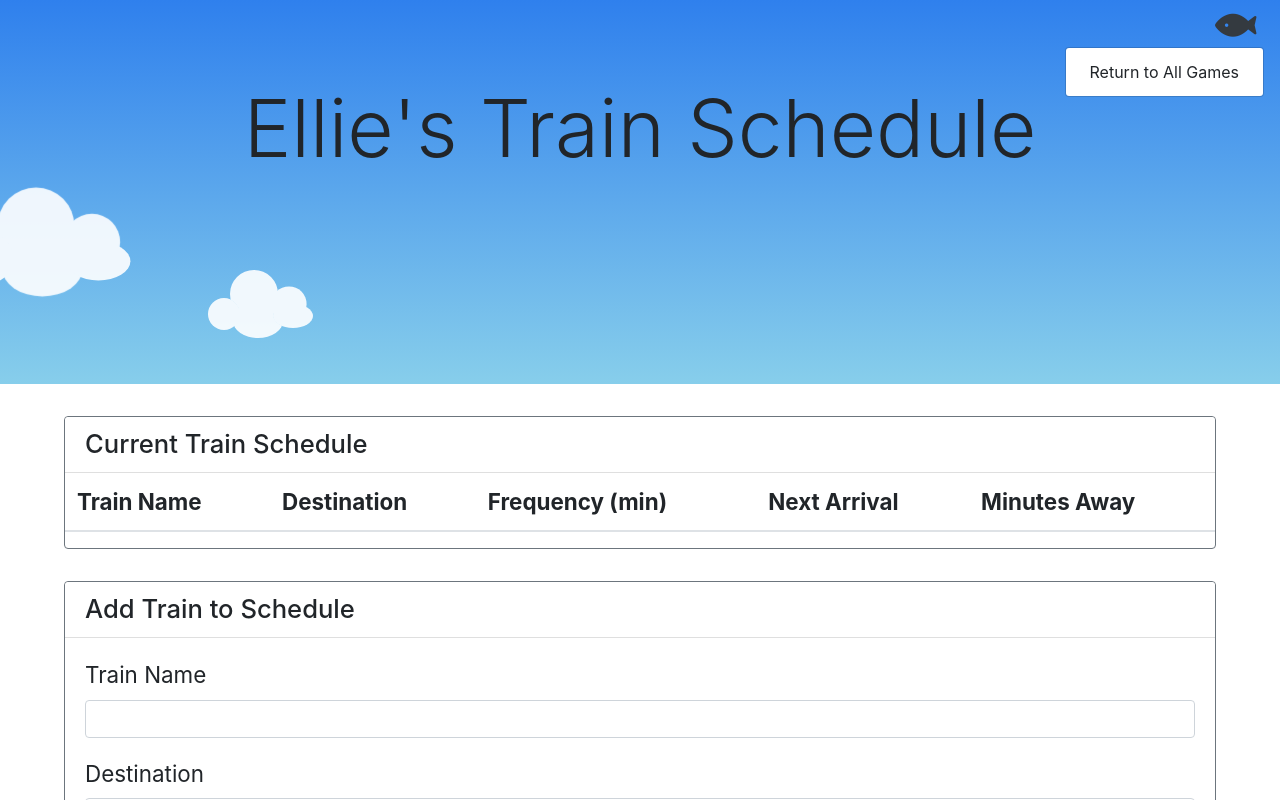
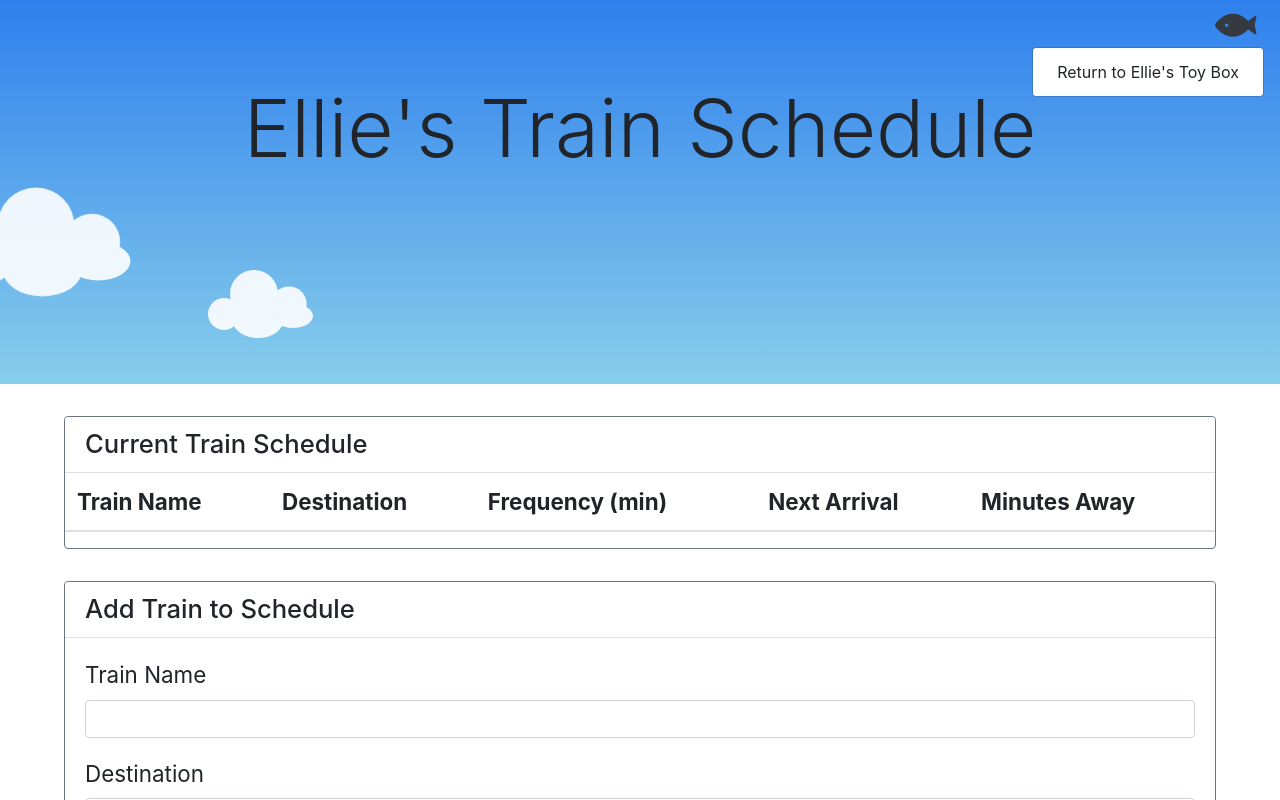
Before and after one commit to imi-tating/trainScheduler, a plain HTML site: page index.html in a window 1280 px wide. Both pictures are taken after a click on the icon 1235 px from the left and 26 px from the top of the page. Shown: the top 800 px of the page. Drawn offline with nearby package versions, Linux system fonts and the light colour scheme; no server answers.

Commit message:
updated dropdown menu to: Return to Ellie's Toy Box

```diff
--- a/index.html
+++ b/index.html
@@ -32,7 +32,7 @@
     <div class="dropdown">
       <i id="dropdownMenu" class=" dropdown-btn fas fa-fish fa-flip-horizontal text-dark" data-toggle="dropdown" aria-haspopup="true" aria-expanded="false"></i>
       <div class="dropdown-menu dropdown-menu-right" aria-labelledby="dropdownMenu">
-        <a class="dropdown-item" href="https://imi-tating.github.io/games.html">Return to All Games</a>
+        <a class="dropdown-item" href="https://imi-tating.github.io/games.html">Return to Ellie's Toy Box</a>
       </div>
     </div>
   </nav>
```
